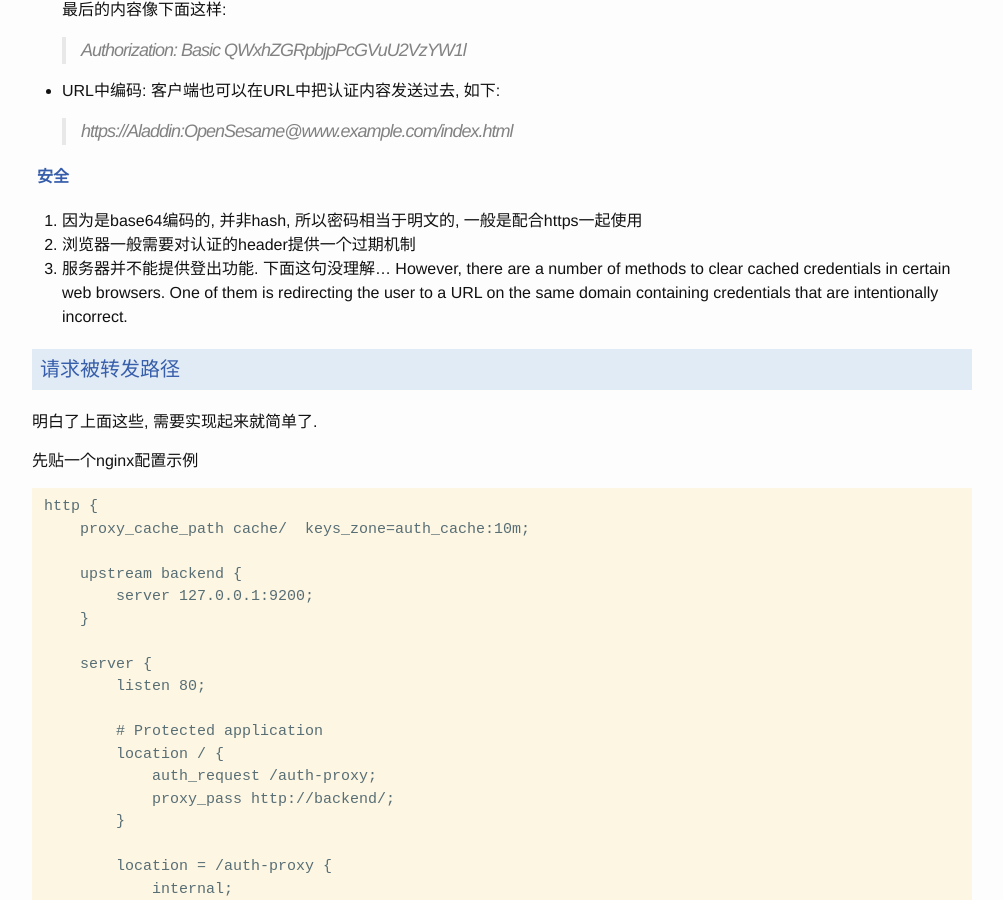
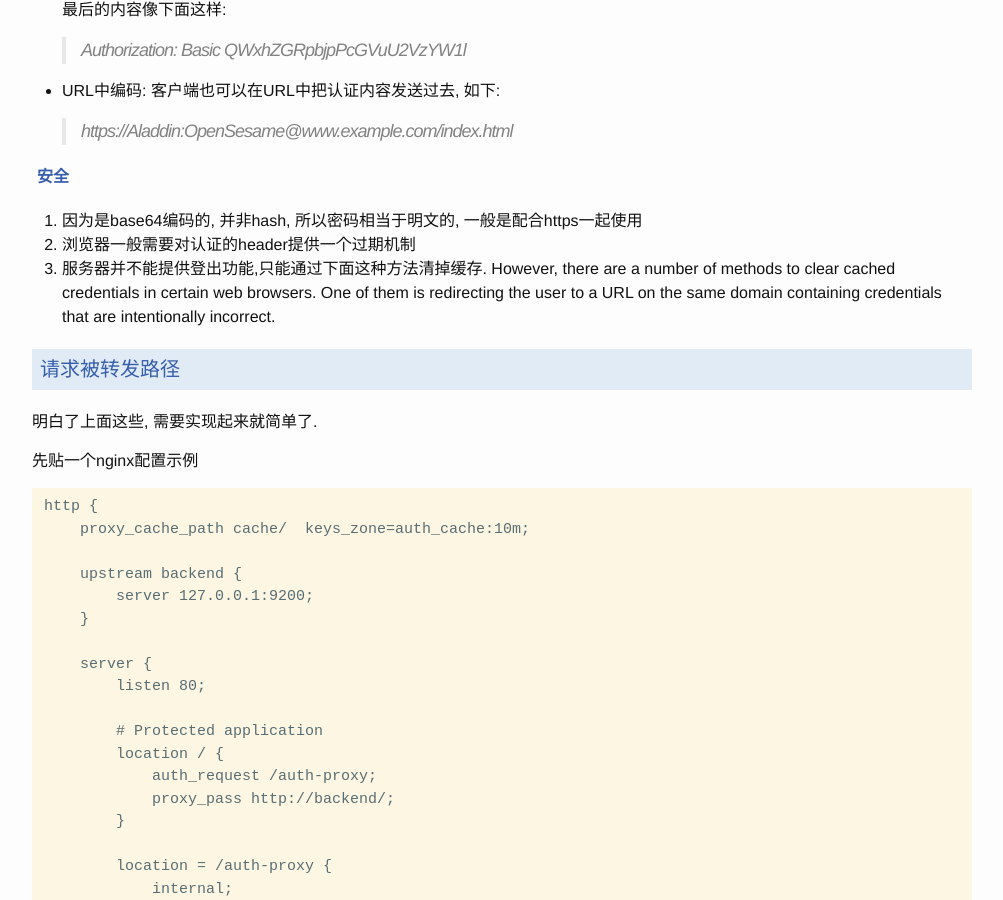
Before and after one commit to childe/ohmycat, a Jekyll site: the page built from _posts/2016-06-28-nginx-ldap.md, in a window 1280 px wide and 900 px high, scrolled down 1410 px. Shown: the whole window, without its empty margins (138-1141 px from the left). Built offline with Jekyll 4.4.1, drawn with Linux system fonts in a browser that asks for light colours; comment, search, counter and statistics services are not loaded.

Commit message:
modified:   2016-06-28-nginx-ldap.md

```diff
--- a/_posts/2016-06-28-nginx-ldap.md
+++ b/_posts/2016-06-28-nginx-ldap.md
@@ -63,7 +63,7 @@ location / {
 
 1. 因为是base64编码的, 并非hash, 所以密码相当于明文的, 一般是配合https一起使用
 2. 浏览器一般需要对认证的header提供一个过期机制
-3. 服务器并不能提供登出功能. 下面这句没理解... However, there are a number of methods to clear cached credentials in certain web browsers. One of them is redirecting the user to a URL on the same domain containing credentials that are intentionally incorrect.
+3. 服务器并不能提供登出功能,只能通过下面这种方法清掉缓存. However, there are a number of methods to clear cached credentials in certain web browsers. One of them is redirecting the user to a URL on the same domain containing credentials that are intentionally incorrect.
 
 ## 请求被转发路径
 
```
